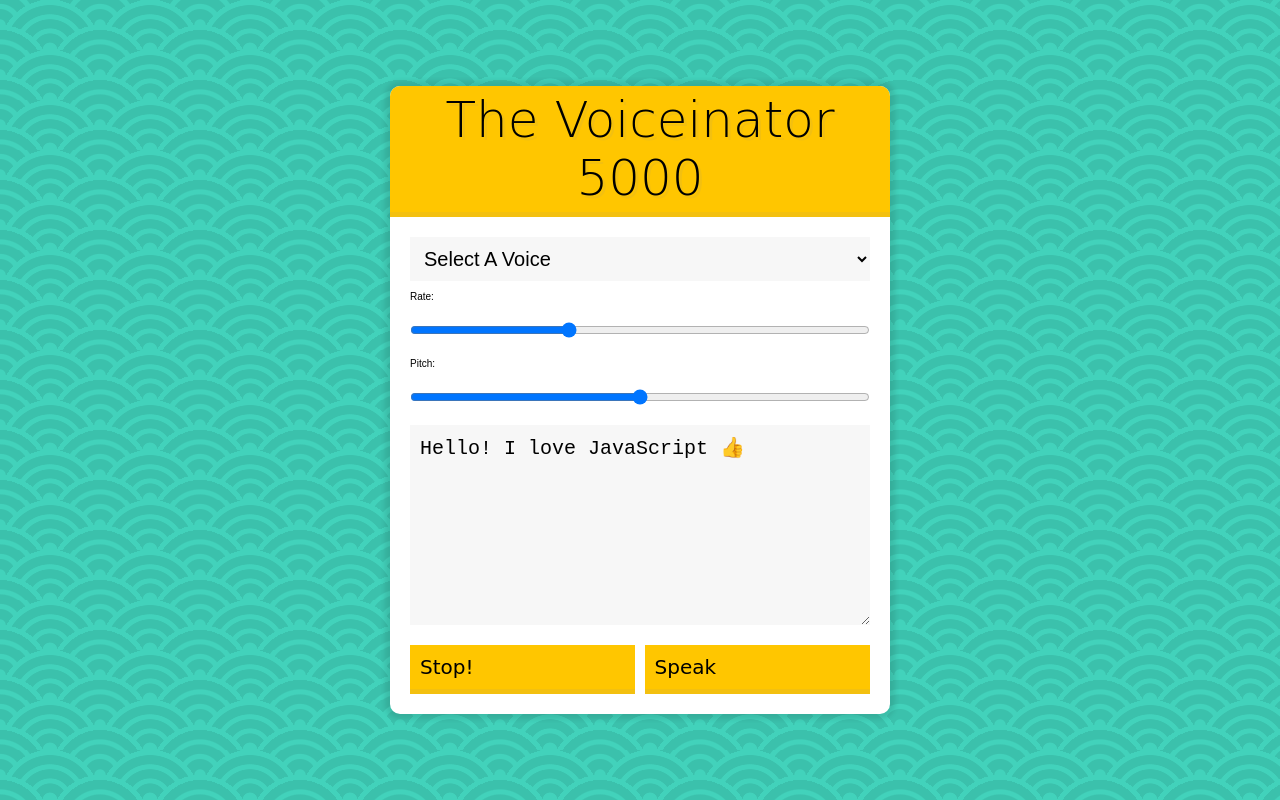
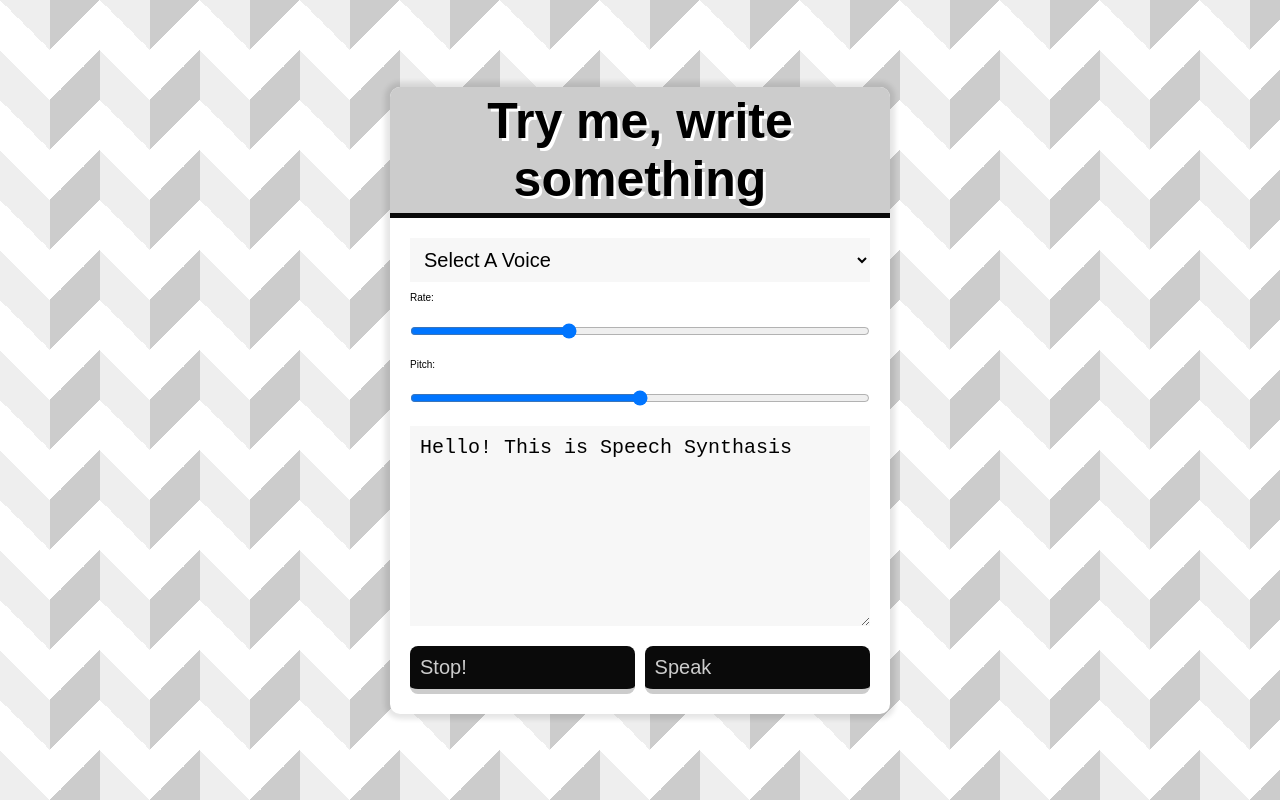
Before and after one commit to swedenSnow/Speechsynthesis, a plain HTML site: page index.html in a window 1280 px wide. Drawn offline with Linux system fonts and the light colour scheme.

Commit message:
update css

```diff
--- a/css/style.css
+++ b/css/style.css
@@ -17,86 +17,12 @@ body {
   display: flex;
   min-height: 100vh;
   align-items: center;
-
-  background-image: radial-gradient(
-      circle at 100% 150%,
-      #3bc1ac 24%,
-      #42d2bb 25%,
-      #42d2bb 28%,
-      #3bc1ac 29%,
-      #3bc1ac 36%,
-      #42d2bb 36%,
-      #42d2bb 40%,
-      transparent 40%,
-      transparent
-    ),
-    radial-gradient(
-      circle at 0 150%,
-      #3bc1ac 24%,
-      #42d2bb 25%,
-      #42d2bb 28%,
-      #3bc1ac 29%,
-      #3bc1ac 36%,
-      #42d2bb 36%,
-      #42d2bb 40%,
-      transparent 40%,
-      transparent
-    ),
-    radial-gradient(
-      circle at 50% 100%,
-      #42d2bb 10%,
-      #3bc1ac 11%,
-      #3bc1ac 23%,
-      #42d2bb 24%,
-      #42d2bb 30%,
-      #3bc1ac 31%,
-      #3bc1ac 43%,
-      #42d2bb 44%,
-      #42d2bb 50%,
-      #3bc1ac 51%,
-      #3bc1ac 63%,
-      #42d2bb 64%,
-      #42d2bb 71%,
-      transparent 71%,
-      transparent
-    ),
-    radial-gradient(
-      circle at 100% 50%,
-      #42d2bb 5%,
-      #3bc1ac 6%,
-      #3bc1ac 15%,
-      #42d2bb 16%,
-      #42d2bb 20%,
-      #3bc1ac 21%,
-      #3bc1ac 30%,
-      #42d2bb 31%,
-      #42d2bb 35%,
-      #3bc1ac 36%,
-      #3bc1ac 45%,
-      #42d2bb 46%,
-      #42d2bb 49%,
-      transparent 50%,
-      transparent
-    ),
-    radial-gradient(
-      circle at 0 50%,
-      #42d2bb 5%,
-      #3bc1ac 6%,
-      #3bc1ac 15%,
-      #42d2bb 16%,
-      #42d2bb 20%,
-      #3bc1ac 21%,
-      #3bc1ac 30%,
-      #42d2bb 31%,
-      #42d2bb 35%,
-      #3bc1ac 36%,
-      #3bc1ac 45%,
-      #42d2bb 46%,
-      #42d2bb 49%,
-      transparent 50%,
-      transparent
-    );
-  background-size: 100px 50px;
+  background: linear-gradient(135deg, #ccc 25%, transparent 25%) -50px 0,
+    linear-gradient(225deg, #eee 25%, transparent 25%) -50px 0,
+    linear-gradient(315deg, #ccc 25%, transparent 25%),
+    linear-gradient(45deg, #eee 25%, transparent 25%);
+  background-size: 100px 100px;
+  background-color: #fff;
 }
 
 .voiceinator {
@@ -115,13 +41,11 @@ h1 {
   width: calc(100% + 4rem);
   margin: -2rem 0 2rem -2rem;
   padding: 0.5rem;
-  background: #ffc600;
-  border-bottom: 5px solid #f3c010;
+  background: #ccc;
+  border-bottom: 5px solid #0a0a0a;
   text-align: center;
   font-size: 5rem;
-  font-weight: 100;
-  font-family: "Pacifico", cursive;
-  text-shadow: 3px 3px 0 #f3c010;
+  text-shadow: 3px 3px 0 white;
 }
 
 .voiceinator input,
@@ -142,18 +66,20 @@ textarea {
   height: 20rem;
 }
 
-input[type="select"] {
-}
+/* input[type="select"] {
+} */
 
 .voiceinator button {
-  background: #ffc600;
+  border-radius: 8px;
+  background: #0a0a0a;
   border: 0;
   width: 49%;
   float: left;
-  font-family: "Pacifico", cursive;
+  text-align: center;
+  color: #ccc;
   margin-bottom: 0;
   font-size: 2rem;
-  border-bottom: 5px solid #f3c010;
+  border-bottom: 5px solid #ccc;
   cursor: pointer;
   position: relative;
 }
--- a/index.html
+++ b/index.html
@@ -14,7 +14,7 @@
 
     <div class="voiceinator">
 
-        <h1>The Voiceinator 5000</h1>
+        <h1>Try me, write something</h1>
 
         <select name="voice" id="voices">
             <option value="">Select A Voice</option>
@@ -26,7 +26,7 @@
         <label for="pitch">Pitch:</label>
         <input name="pitch" type="range" min="0" max="2" step="0.1">
 
-        <textarea name="text">Hello! I love JavaScript 👍</textarea>
+        <textarea name="text">Hello! This is Speech Synthasis</textarea>
         <button id="stop">Stop!</button>
         <button id="speak">Speak</button>
 
```
